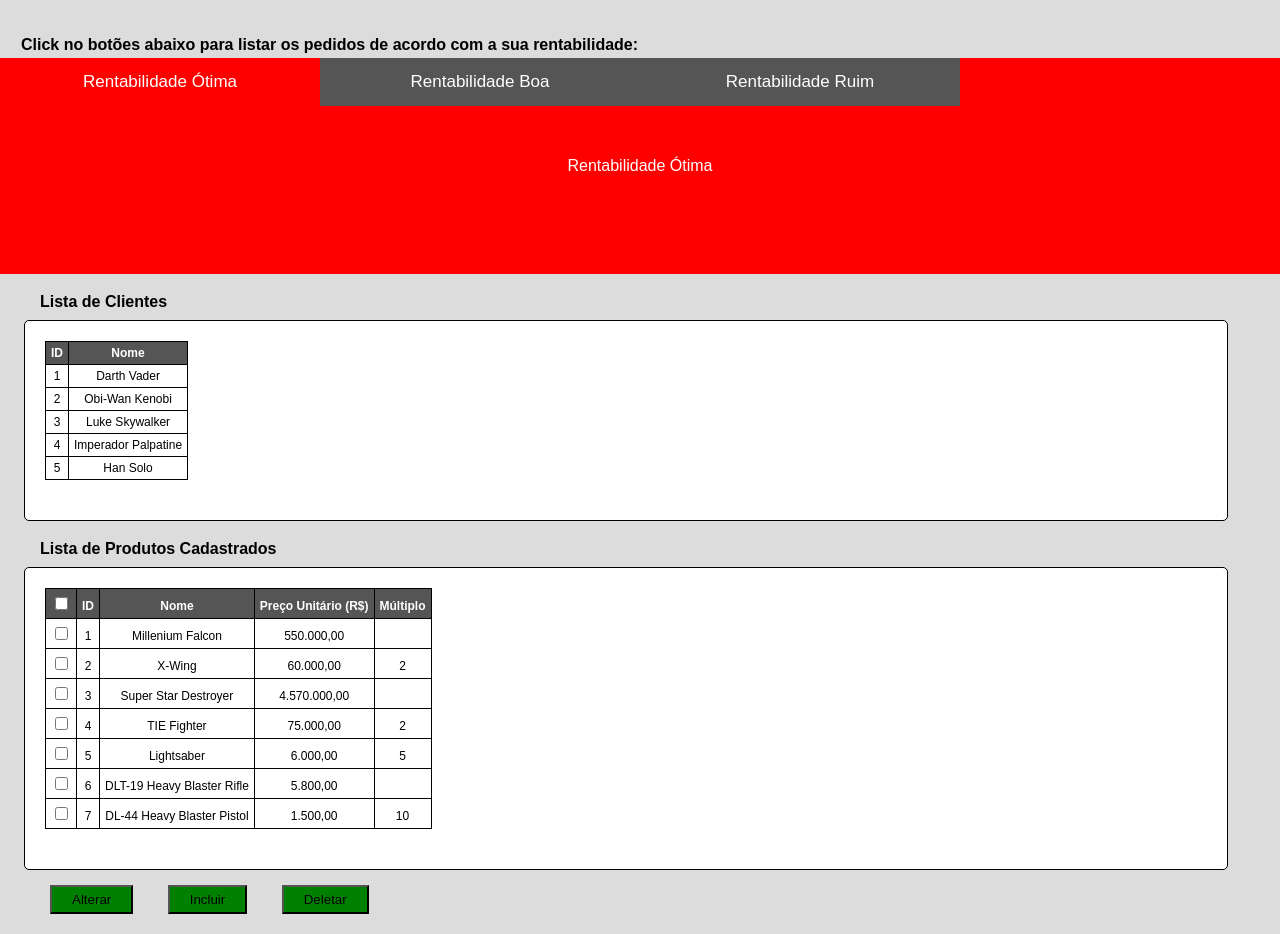
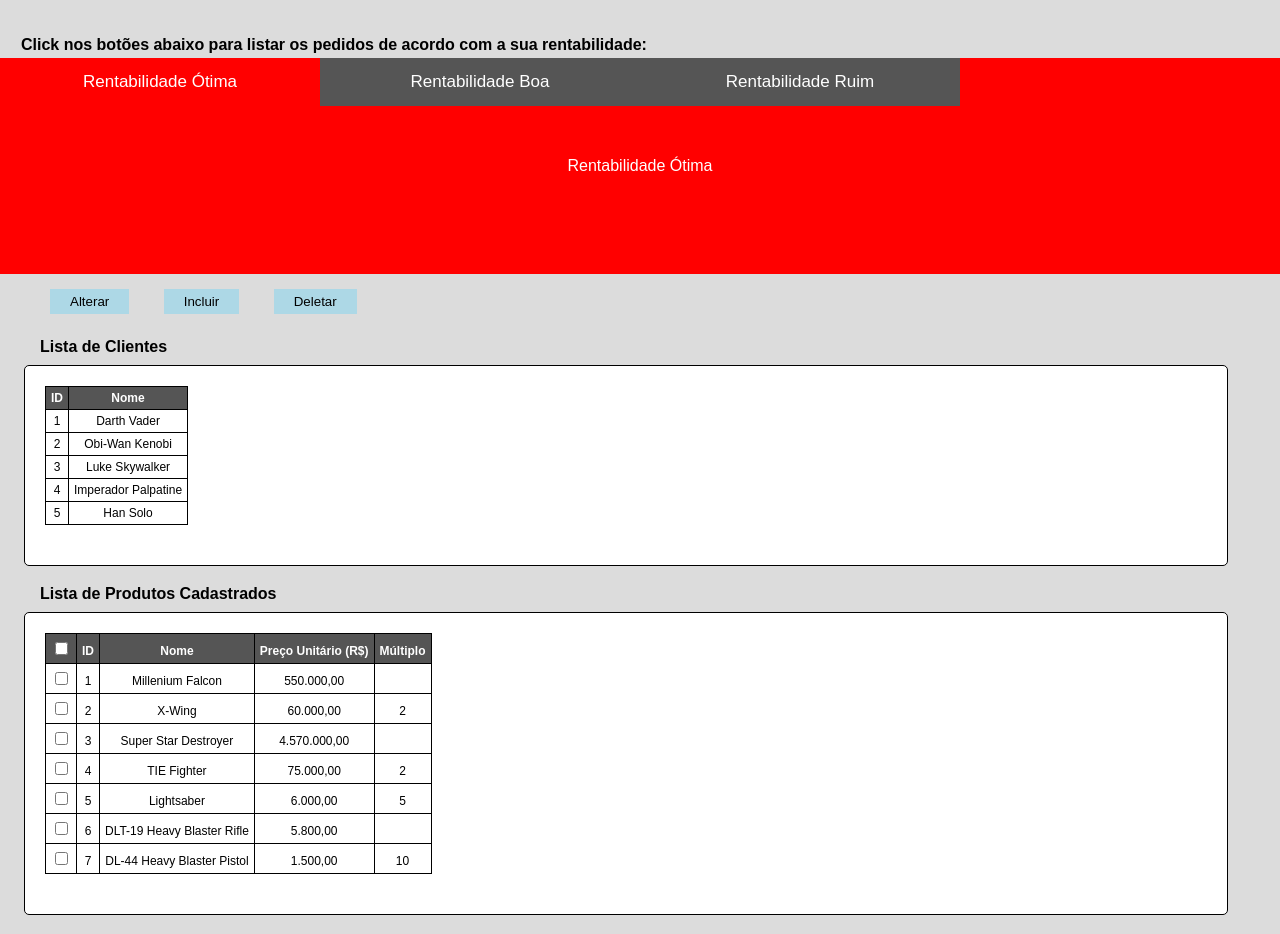
Before and after one commit to fagnermacedo/pedidoscompras, a plain HTML site: page index.html in a window 1280 px wide. Shown: the part 160-1094 px from the top of the page. Drawn offline with Linux system fonts and the light colour scheme.

Commit message:
Alterações de algumas variáveis

```diff
--- a/index.html
+++ b/index.html
@@ -5,7 +5,8 @@
     <title>Listagem de Controle de Pedidos</title>
 
     <!--As intruções abaixo são necessárias para dar instruções ao brownser de como
-    controlar as dimenções da página WEB. -->
+    controlar as dimenções da página WEB. Configurações ainda não implementadas no CSS -->
+
     <meta name="viewport" content="width=device-width">
 
     <link rel="stylesheet" href="reset.css">
@@ -25,7 +26,7 @@
 
     <main class="corpo-principal">
 
-        <p class="paragrafo-status">Click no botões abaixo para listar os pedidos de acordo com a sua rentabilidade:</p>
+        <p class="paragrafo-status">Click nos botões abaixo para listar os pedidos de acordo com a sua rentabilidade:</p>
 
         <section class="status-pedidos">
 
@@ -50,6 +51,12 @@
 
             </div>
 
+        </section>
+
+        <section  class="menu-botoes">
+            <button class="botoes" type="button" onclick="alert('Funcionalidade ainda não implementada')">Alterar</button>
+            <button class="botoes" type="button" onclick="alert('Funcionalidade ainda não implementada')">Incluir</button>
+            <button class="botoes" type="button" onclick="alert('Funcionalidade ainda não implementada')">Deletar</button>
         </section>
 
 
@@ -160,11 +167,7 @@
 
         </fieldset>
 
-        <section  class="menu-botoes">
-            <button class="botoes" type="button" onclick="alert('Funcionalidade ainda não implementada')">Alterar</button>
-            <button class="botoes" type="button" onclick="alert('Funcionalidade ainda não implementada')">Incluir</button>
-            <button class="botoes" type="button" onclick="alert('Funcionalidade ainda não implementada')">Deletar</button>
-        </section>
+
     </main>
 
     <footer>
--- a/style.css
+++ b/style.css
@@ -42,9 +42,9 @@ header {
 
 /*
 ....
- #########################################################################
-    Dividindo as seções do arquivo HTML. Parte da seção main do arquivo
- #########################################################################
+ ############################################################################################################
+    Dividindo as seções do arquivo HTML. Parte da seção MAIN do arquivo
+ ############################################################################################################
 ....
 */
 
@@ -54,23 +54,23 @@ header {
     font-weight: bold;
 }
 
-/* #############################################################################
+/* ####################################################################
 
             Informações para a criação das guias de navegação no site
 
     Fonte de informações sobre a criação de Guias de Páginas Inteiras
     https://www.w3schools.com/howto/howto_js_full_page_tabs.asp
 
-    ###########################################################################
+    ####################################################################
  */
 
 .tablink {
     background-color: #555;
     color: white;
-    float: left;
+    float: left; /* Propriedade usada para especificar como o elemento deve flutuar // left - O elemento flutua à esquerda de seu contêiner */
     border: none;
-    outline: none;
-    cursor: pointer;
+    outline: none; /* Contorno - É uma linha que fica além da borda // O contorno NÂO faz parte das dimensões do elemento // Contorno é diferente de uma borda */
+    cursor: pointer; /* Especifica o tipo de cursor do Mouse quando o mesmo passar por cima do elemento // Há várias opções - Ver no link    https://www.w3schools.com/cssref/pr_class_cursor.asp  */
     padding: 14px 16px;
     font-size: 17px;
     width: 25%;
@@ -80,7 +80,7 @@ header {
     background-color: #777;
   }
 
-  /* Style the tab content */
+  /* Estilizando o conteúdo da Guia */
   .tabcontent {
     color: white;
     display: none;
@@ -91,6 +91,26 @@ header {
   #otimo {background-color:red;}
   #bom {background-color:green;}
   #ruim {background-color:blue;}
+
+  /*..
+   ##############################################################################################
+   ##############################################################################################
+   ..
+   */
+
+.menu-botoes {
+    margin: 10px 0 0 30px;
+    padding: 5px 5px;
+
+}
+
+.botoes {
+
+    padding: 5px 20px;
+    margin: auto 15px;
+    background-color: #ADD8E6;
+    border: none;
+}
 
 /*
 ..
@@ -138,24 +158,11 @@ th, td {
 
 }
 
-.menu-botoes {
-    margin: 10px 0 0 30px;
-    padding: 5px 5px;
-
-
-}
-
-.botoes {
-    padding: 5px 20px;
-    margin: auto 15px;
-    background-color: green;
-}
-
-
-
 /*
 ..
-  Informações referentes ao rodapé do site
+   ###########################################################################################
+                        Informações referentes ao rodapé do site
+   ###########################################################################################
 ..
 */
 
```
